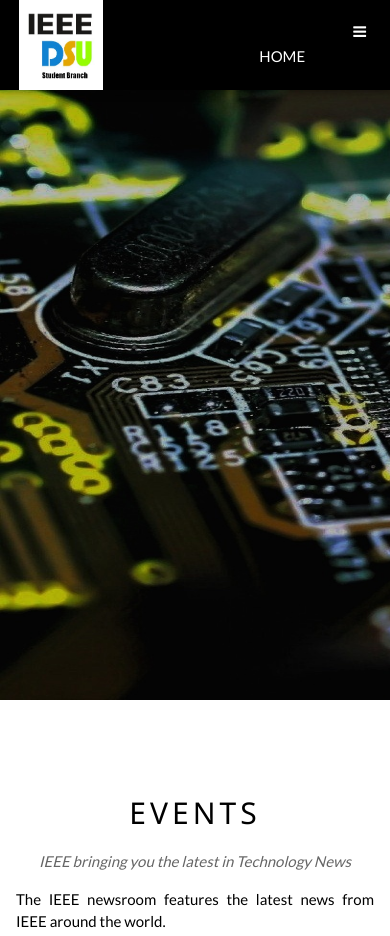
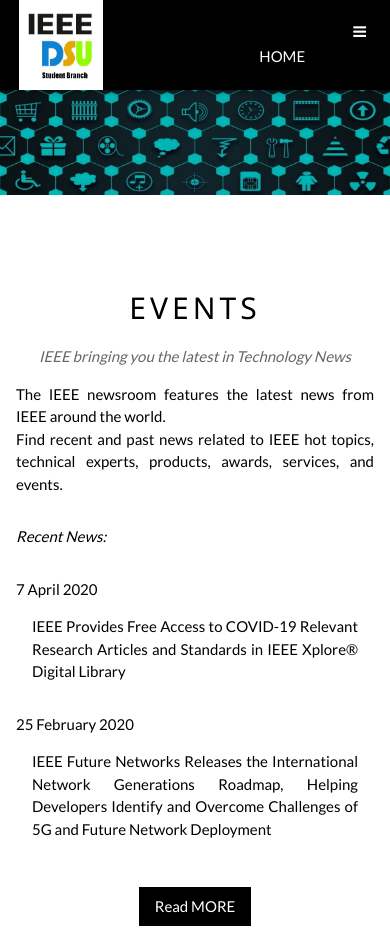
Before and after one commit to karthikcd7/IEEE-DSU-Website-Design-Contest-2nd-Year, a Flask app: page / in a window 390 px wide; the page is wider, and only the part inside the window is pictured. Shown: the top 936 px of that part. Run offline with Flask 2, Linux system fonts and the light colour scheme.

Commit message:
Update on responsive web design

```diff
--- a/templates/home.html
+++ b/templates/home.html
@@ -7,32 +7,27 @@
 <div class="content" style="max-width:1875px;margin-top:none">
 
   <!-- Automatic Slideshow Images -->
+
   <div class="mySlides display-container center">
-    <img src="/static/bg1.jpg" width="1840" height="700">
+    <img src="/static/bg2.jpg" style="max-width:100%">
+    <div class="display-bottommiddle container text-black padding-32 hide-small" style="background: white;opacity: 80%;">
+      <h3 style="font-family: Verdana, Geneva, Tahoma, sans-serif;"><b><i>“The IoT is big news because it ups the ante: ‘Reach out and touch somebody’ is becoming ‘reach out and touch everything’.”</b> — Parker Trewin, Senior Director of Content and Communications, Aria Systems</i></h3>
+    </div>
+  </div>
+  <div class="mySlides display-container center">
+    <img src="/static/bg3.jpg" style="max-width:100%">
+    <div class="display-bottommiddle container text-black padding-32 hide-small" style="background: white;opacity: 80%;">
+      <h3><i><b>“The truth is, homes change over time — and technology has to adapt, not try to do everything at once.”</b> — Tony Fadell, Founder & CEO, Nest Labs</i></h3>
+    </div>
+  </div>
+  <div class="mySlides display-container center">
+    <img src="/static/bg4.jpg" style="max-width:100%">
     <div class="display-bottommiddle container text-black padding-32 hide-small" style="background: white;opacity: 80%;">
       <h3><b><i>"Hardware becomes a piece of culture that anyone can build upon."</b> - Massimo Banzi </i></h3>
     </div>
   </div>
   <div class="mySlides display-container center">
-    <img src="/static/bg2.jpg" width="1840" height="700">
-    <div class="display-bottommiddle container text-black padding-32 hide-small" style="background: white;opacity: 80%;">
-      <h3 style="font-family: Verdana, Geneva, Tahoma, sans-serif;"><b><i>“The IoT is big news because it ups the ante: ‘Reach out and touch somebody’ is becoming ‘reach out and touch everything’.”</b> — Parker Trewin, Senior Director of Content and Communications, Aria Systems</i></h3>
-    </div>
-  </div>
-  <div class="mySlides display-container center">
-    <img src="/static/bg3.jpg" width="1840" height="700">
-    <div class="display-bottommiddle container text-black padding-32 hide-small" style="background: white;opacity: 80%;">
-      <h3><i><b>“The truth is, homes change over time — and technology has to adapt, not try to do everything at once.”</b> — Tony Fadell, Founder & CEO, Nest Labs</i></h3>
-    </div>
-  </div>
-  <div class="mySlides display-container center">
-    <img src="/static/bg4.jpg" width="1840" height="700">
-    <div class="display-bottommiddle container text-black padding-32 hide-small" style="background: white;opacity: 80%;">
-      <h3><b><i>"Hardware becomes a piece of culture that anyone can build upon."</b> - Massimo Banzi </i></h3>
-    </div>
-  </div>
-  <div class="mySlides display-container center">
-    <img src="/static/bg5.jpg" width="1840" height="700">
+    <img src="/static/bg5.jpg" style="max-width:100%">
     <div class="display-bottommiddle container text-black padding-32 hide-small" style="background: white;opacity: 80%;">
       <h3><b><i>“The IoT is big news because it ups the ante: ‘Reach out and touch somebody’ is becoming ‘reach out and touch everything’.”</b> — Parker Trewin, Senior Director of Content and Communications, Aria Systems </i></h3>
     </div>
@@ -139,35 +134,6 @@
 </div>
 
 
-<script>
-// Automatic Slideshow - change image every 4 seconds
-var myIndex = 0;
-carousel();
-
-function carousel() {
-  var i;
-  var x = document.getElementsByClassName("mySlides");
-  for (i = 0; i < x.length; i++) {
-    x[i].style.display = "none";
-  }
-  myIndex++;
-  if (myIndex > x.length) {myIndex = 1}
-  x[myIndex-1].style.display = "block";
-  setTimeout(carousel, 4000);
-}
-
-// Used to toggle the menu on small screens when clicking on the menu button
-function myFunction() {
-  var x = document.getElementById("navDemo");
-  if (x.className.indexOf("show") == -1) {
-    x.className += " show";
-  } else {
-    x.className = x.className.replace(" show", "");
-  }
-}
-
-</script>
-
 </body>
 </html>
 {% endblock %}
--- a/templates/layout-for-home.html
+++ b/templates/layout-for-home.html
@@ -47,6 +47,37 @@ body {font-family: "Lato", sans-serif}
 
 {% block content %}
 {% endblock %}
+
+
+<script>
+  // Automatic Slideshow - change image every 4 seconds
+  var myIndex = 0;
+  carousel();
+
+  function carousel() {
+    var i;
+    var x = document.getElementsByClassName("mySlides");
+    for (i = 0; i < x.length; i++) {
+      x[i].style.display = "none";
+    }
+    myIndex++;
+    if (myIndex > x.length) {myIndex = 1}
+    x[myIndex-1].style.display = "block";
+    setTimeout(carousel, 4000);
+  }
+
+  // Used to toggle the menu on small screens when clicking on the menu button
+  function myFunction() {
+    var x = document.getElementById("navDemo");
+    if (x.className.indexOf("show") == -1) {
+      x.className += " show";
+    } else {
+      x.className = x.className.replace(" show", "");
+    }
+  }
+
+  </script>
+
 </body>
 
 <!-- Footer -->
```
Also changed, not shown: templates/layout-for-others.html (+30 -0 lines), static/bg1.jpg (deleted), static/bg2.jpg, static/bg3.jpg, static/bg4.jpg, static/bg5.jpg.
